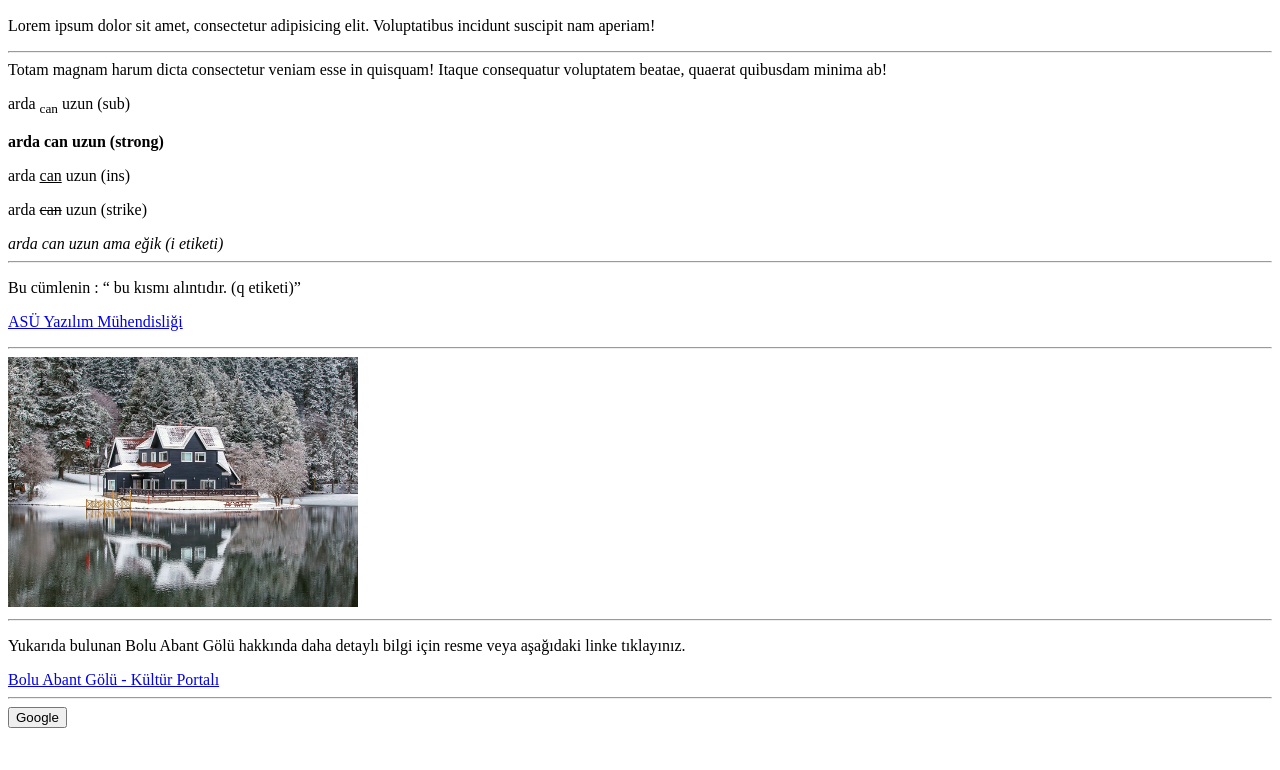
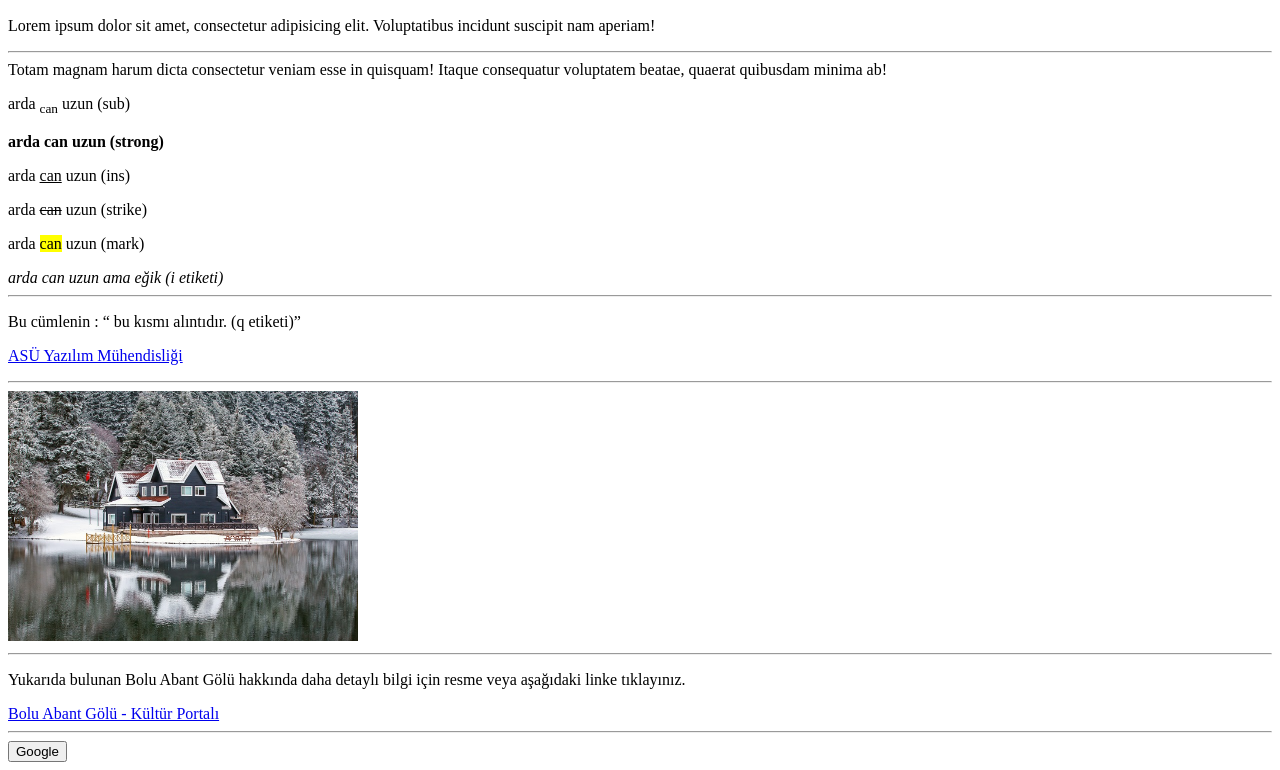
Before and after one commit to niousx/mywebsite, a plain HTML site: page index.html in a window 1280 px wide. Shown: the part 110-880 px from the top of the page. Before the commit the page ends 846 px from the top, so only its background shows below. Drawn offline with Linux system fonts and the light colour scheme.

Commit message:
Update index.html

```diff
--- a/index.html
+++ b/index.html
@@ -14,6 +14,7 @@
     <strong>arda can uzun (strong)</strong>
     <p>arda <ins>can</ins> uzun (ins)</p>
     <p>arda <strike>can</strike> uzun (strike)</p>
+    <p>arda <mark>can</mark> uzun (mark)</p>
     <i>arda can uzun ama eğik (i etiketi)</i>
     <hr>
     <p> Bu cümlenin : <q> bu kısmı alıntıdır. (q etiketi)</q> </p>
```
